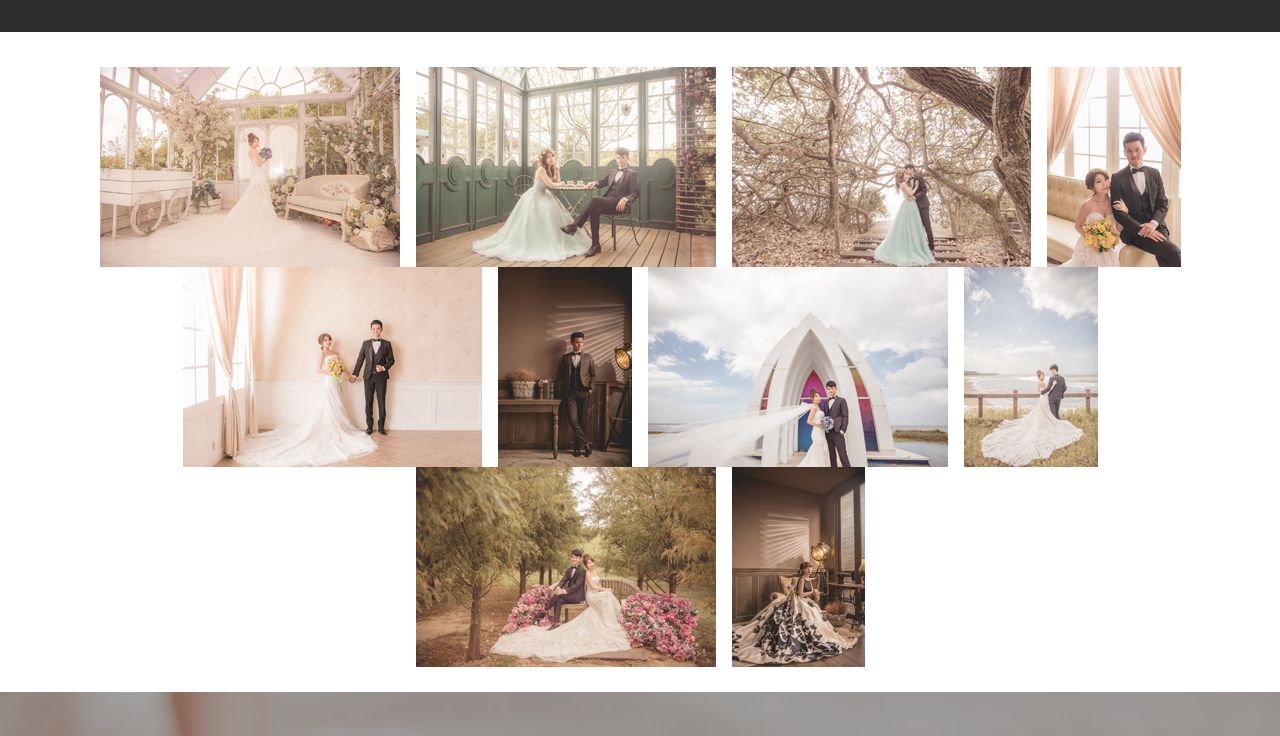
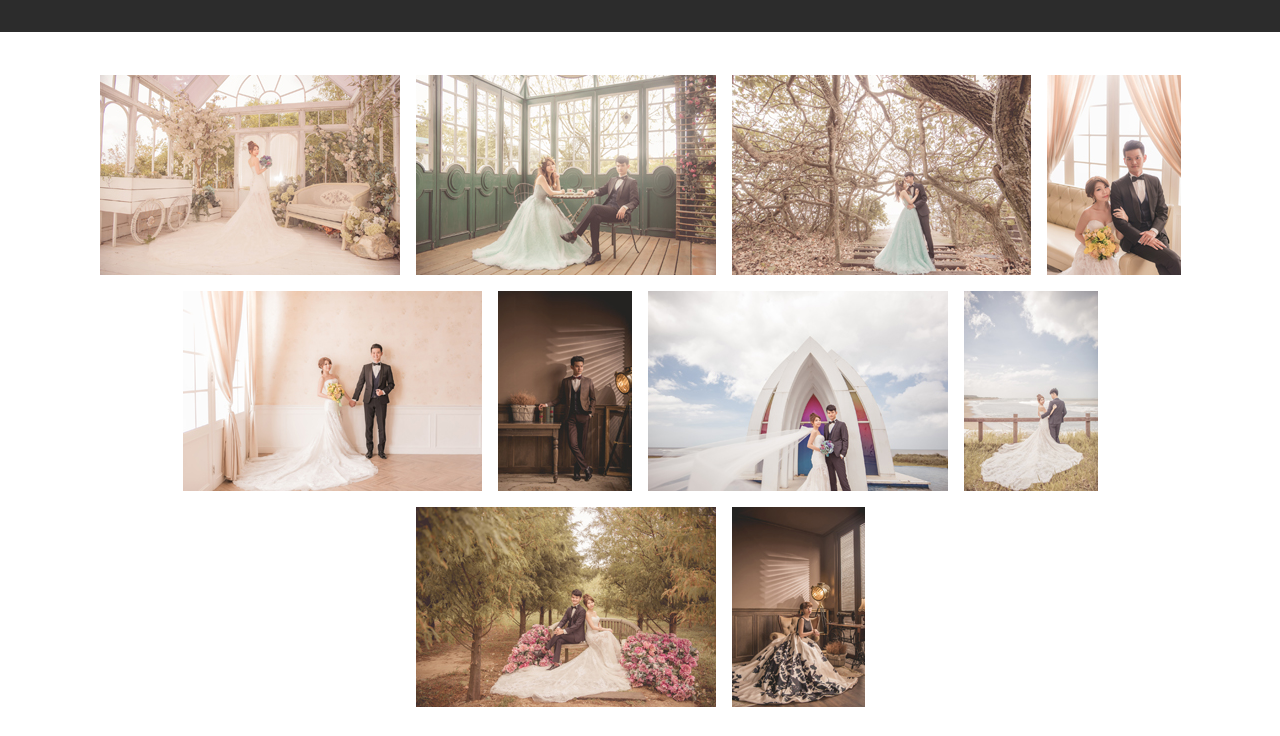
Before and after one commit to jikotw74/DBWedding, a plain HTML site: page index.html in a window 1280 px wide. Shown: the part 904-1640 px from the top of the page. Drawn offline with nearby package versions, Linux system fonts and the light colour scheme; a web font is replaced by a local one.

Commit message:
adjust margin

```diff
--- a/css/styles.css
+++ b/css/styles.css
@@ -1125,7 +1125,7 @@ nav#filter li {
 	flex-wrap: wrap;
 }
 .my-gallery-fig{
-	margin: 0 0.5em;
+	margin: 0.5em;
 }
 
 .my-gallery-fig:hover{
```
